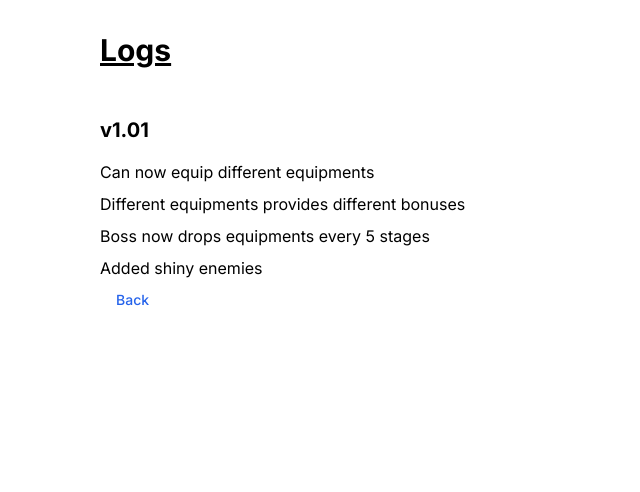
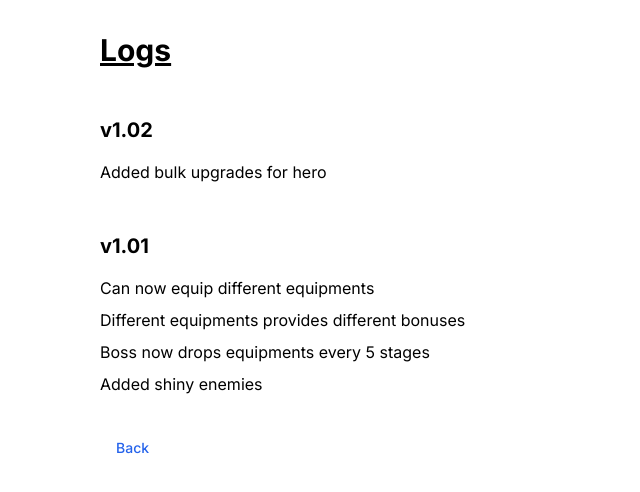
Before and after one commit to Bobsters6666/Shape-Incremental, a Next.js app: page /logs in a window 1280 px wide. Shown: the top 492 px of the page, without its empty margins (0-640 px from the left). Built offline with nearby package versions, Linux system fonts and the light colour scheme.

Commit message:
v1.02 log

```diff
--- a/src/app/logs/page.tsx
+++ b/src/app/logs/page.tsx
@@ -7,6 +7,12 @@ const page = () => {
     <div className="max-w-[1080px] mx-auto mt-8">
       <h2 className="text-3xl font-bold underline">Logs</h2>
       <div>
+        <h3 className="text-xl font-bold mt-12 mb-4">v1.02</h3>
+        <ul className="flex flex-col gap-2">
+          <li className="">Added bulk upgrades for hero</li>
+        </ul>
+      </div>
+      <div>
         <h3 className="text-xl font-bold mt-12 mb-4">v1.01</h3>
         <ul className="flex flex-col gap-2">
           <li className="">Can now equip different equipments</li>
@@ -15,7 +21,8 @@ const page = () => {
           <li>Added shiny enemies</li>
         </ul>
       </div>
-      <div>
+
+      <div className="mt-8">
         <Button variant={"link"}>
           <Link href="/">Back</Link>
         </Button>
```
